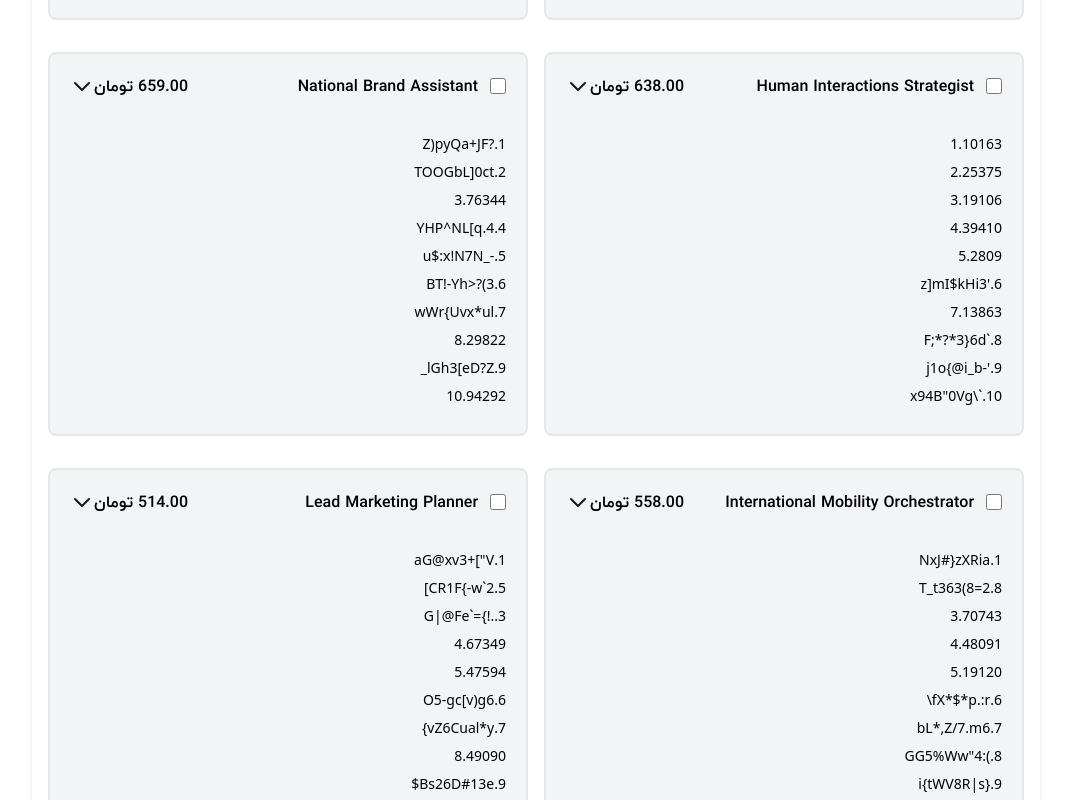
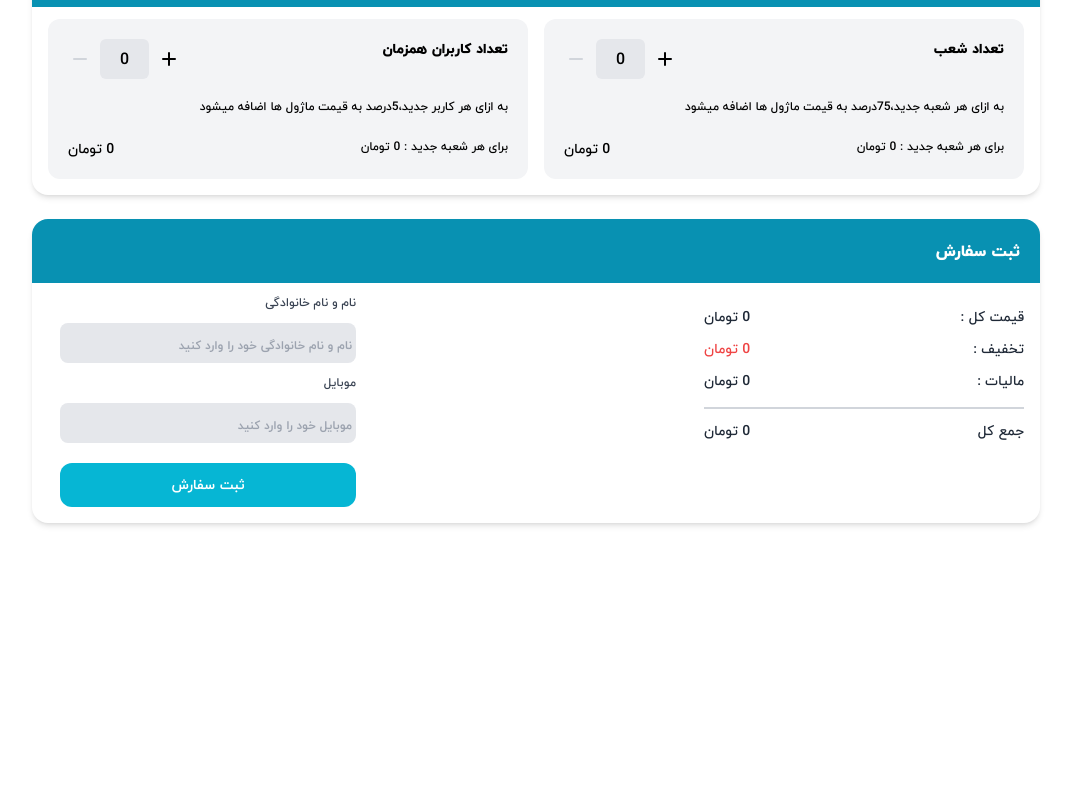
Before and after one commit to side-26/hesabro-app, a Vue app: page / in a window 1280 px wide. Shown: the part 1820-2620 px from the top of the page, without its empty margins (104-1175 px from the left). After the commit the page ends 2367 px from the top, so only its background shows below. Built offline with nearby package versions, Linux system fonts and the light colour scheme; the HTML template or start-up script is replaced by a standard one.

Commit message:
style final-section

```diff
--- a/src/assets/css/general.css
+++ b/src/assets/css/general.css
@@ -22,12 +22,3 @@
         font-family: "IranYecan-extraBold";
         src: url(../fonts/Rounded_Dots/IRANYekanExtraBoldRd.ttf);
     }
-
-@font-face {
-    font-family: "IranYecan-thin";
-    src: url(../fonts/Rounded_Dots/IRANYekanThinRd.ttf);
-}
-
-.width {
-    width: 48%;
-}
--- /dev/null
+++ b/src/components/Bill.component/Bill.component.vue
@@ -0,0 +1,28 @@
+<template lang="">
+    <section class="font-IranYecan-medium text-gray-800 text-sm md:w-4/5 mx-4 md:mx-0 lg:w-2/3">
+        <div class=" my-3 flex justify-between"><span>  قیمت کل : </span><span>{{finalPrice.toFixed()}} تومان</span></div>
+        <div class=" my-3 flex justify-between "><span>  تخفیف : </span><span class="text-red-500">{{Discount.toFixed()}} تومان </span></div>
+        <div class=" my-3 flex justify-between"><span>  مالیات : </span><span>{{Taxes.toFixed()}} تومان</span></div>
+        <div class=" border-t-2 my-4 pt-3 border-gray-300 flex justify-between"><span>جمع کل</span><span>{{totalPrice}} تومان</span></div>
+    </section>
+</template>
+<script>
+export default {
+    name:"Bill",
+    props:["discount","taxes","finalPrice",],
+    computed: {
+        Discount(){
+            return this.discount*this.finalPrice/100
+        },
+        Taxes(){
+            return this.taxes*this.finalPrice/100
+        },
+        totalPrice(){
+           return this.finalPrice-this.Discount+this.Taxes
+        }
+    },
+}
+</script>
+<style lang="">
+
+</style>
--- a/src/components/counter.component/Counter.component.vue
+++ b/src/components/counter.component/Counter.component.vue
@@ -2,9 +2,10 @@
     <div class="flex justify-between self-center">
         <button :disabled="count>10" @click="handleCounter(step)"><svg xmlns="http://www.w3.org/2000/svg" class="h-6 w-6" fill="none" viewBox="0 0 24 24" stroke="currentColor" stroke-width="2">
   <path stroke-linecap="round" stroke-linejoin="round" d="M12 6v6m0 0v6m0-6h6m-6 0H6" />
-</svg></button>
+</svg>
+</button>
 <span class="mx-2 py-2  px-5 rounded-md bg-gray-200 font-IranYecan-bold">{{count}}</span>
-<button :disabled="count===0" :class="{'text-gray-300':count===0}" @click="handleCounter(-step)"><svg xmlns="http://www.w3.org/2000/svg" class="h-6 w-6" fill="none" viewBox="0 0 24 24" stroke="currentColor" stroke-width="2">
+<button :disabled="min===count" :class="{'text-gray-300':'count===min','cursor-no-drop':'count===min'}" @click="handleCounter(-step)"><svg xmlns="http://www.w3.org/2000/svg" class="h-6 w-6" fill="none" viewBox="0 0 24 24" stroke="currentColor" stroke-width="2">
   <path stroke-linecap="round" stroke-linejoin="round" d="M18 12H6" />
 </svg></button>
     </div>
@@ -12,7 +13,7 @@
 <script>
 export default {
     name:"counter",
-    props:["count","step"],
+    props:["count","step","min"],
     methods: {
         handleCounter(step){
             // if(this.count!==0&&step>0)
--- /dev/null
+++ b/src/components/form.component/Input.component/Input.component.vue
@@ -0,0 +1,12 @@
+<template lang="">
+    <div class="flex-col flex mb-3">
+        <label class="font-IranYecan-medium text-xs mb-3 text-gray-700"  >{{title}}</label>
+        <input class="bg-gray-200 py-2 pr-1 rounded-lg placeholder:font-IranYecan-bold placeholder:text-xs " id="input" :type="type" :placeholder="placeHolder">
+    </div>
+</template>
+<script>
+export default {
+    name:"InputCo",
+    props:["title","placeHolder"]
+}
+</script>
--- /dev/null
+++ b/src/components/form.component/form.component.vue
@@ -0,0 +1,24 @@
+<template lang="">
+    <section class="lg:w-2/3 md:w-4/5 w-full  mt-3 md:mt-0  md:mr-auto px-3">
+        <form @submit.prevent="handleSubmit">
+            <slot>
+
+            </slot>
+            <div>
+                <button type="submit" class="rounded-xl font-IranYecan-bold mt-2 text-sm bg-cyan-500 hover:bg-cyan-600 transition-all py-3 text-white w-full">
+                        ثبت سفارش
+                </button>
+            </div>
+        </form>
+    </section>
+</template>
+<script>
+export default {
+    name:"FormCo",
+    methods: {
+        handleSubmit(){
+            alert("submited")
+        }
+    },
+}
+</script>
--- a/src/components/servicesBox.component/servicesBox.component.vue
+++ b/src/components/servicesBox.component/servicesBox.component.vue
@@ -2,19 +2,19 @@
     <div class="bg-gray-100 p-5 rounded-xl mx-4 md:mx-0">
         <div class="flex justify-between sm:items-center mb-5 sm:flex-row flex-col">
             <h6 class="font-IranYecan-extraBold my-3 self-start sm:my-0  text-sm">{{title}}</h6>
-            <Counter @handle-counter="handleCounter" :count="count" :step="1"/>
+            <Counter :min="min" @handle-counter="handleCounter" :count="count" :step="1"/>
         </div>
-        <div class="text-xs font-IranYecan-bold mb-6 ">به ازای هر {{desc}}،{{percent}}درصد به قیمت ماژول ها اضافه میشود</div>
-        <div class="text-xs flex justify-between font-IranYecan-bold"><span>برای هر شعبه جدید : <span>{{price}} تومان</span></span><span>{{finalPrice}} تومان</span></div>
+        <div class="text-xs font-IranYecan-medium mb-6 ">به ازای هر {{desc}}،{{percent}}درصد به قیمت ماژول ها اضافه میشود</div>
+        <div class="text-xs flex justify-between font-IranYecan-medium "><span>برای هر شعبه جدید : <span class="">{{price.toFixed(0)}} تومان</span></span><span class="text-sm font-IranYekan-bold">{{finalPrice.toFixed(0)}} تومان</span></div>
     </div>
 </template>
 <script>
-import Counter from '../counter.component/Counter.component.vue'
+import Counter from '../counter.component/Counter.component.vue';
 export default {
     name:"servicesContainer",
-    props:["percent","title","totalPrice","desc"],
+    props:["percent","title","totalPrice","desc","min","sideServices"],
     components:{
-        Counter
+        Counter,
     },
     data() {
         return {
@@ -26,12 +26,17 @@ export default {
             return this.totalPrice*((+this.percent/100));
         },
         finalPrice(){
-            return this.totalPrice*(this.count*(+this.percent/100))
+            return this.price*this.count;
+        },
+        ff(){
+
+               return this.$emit("handleSidePrice",this.finalPrice);
         }
     },
     methods: {
         handleCounter(step){
-                this.count+=step
+                this.count+=step;
+                console.log(this.finalPrice)
         }
     },
 }
--- a/src/components/tarefehCard.component/tarefehCard.component.vue
+++ b/src/components/tarefehCard.component/tarefehCard.component.vue
@@ -23,7 +23,7 @@ export default {
     data() {
         return {
             checked:false,
-            toggled:false
+            toggled:true
         }
     },
         props:["tarefehInfo"],
--- a/src/pages/Tarefeha.page/Tarefeha.page.vue
+++ b/src/pages/Tarefeha.page/Tarefeha.page.vue
@@ -14,11 +14,18 @@
         </TarefehContainer>
         <TarefehContainer :title="title1" :classes="gap-4">
             <template lang="" v-slot:body>
-
-            <servicesBox  :percent="75" :totalPrice="totalprice" :title="subTitle" :desc="desc"/>
-            <servicesBox :percent="5" :totalPrice="totalprice" :title="subTitle1" :desc="desc1"/>
-
+            <servicesBox @handle-side-price="sidePrice"  :min="1"  :percent="75" :totalPrice="totalprice" :sideServices="sideServices" :title="subTitle" :desc="desc"/>
+            <servicesBox  @handle-side-price="handlesidePrice" :min="5" :percent="5" :totalPrice="totalprice" :sideServices="sideServices" :title="subTitle1" :desc="desc1"/>
             </template>
+        </TarefehContainer>
+        <TarefehContainer :title="title2" :classes="gap-4">
+                <template lang="" v-slot:body>
+                    <Bill :discount="discount" :taxes="taxes" :finalPrice="ff1" :totalPrice="sideServices"/>
+                    <FormCo >
+                        <InputCo :type="text" :title="title3" :placeHolder="placeHolder"/>
+                        <InputCo :type="text" :title="title4" :placeHolder="placeHolder1"/>
+                    </FormCo>
+                </template>
         </TarefehContainer>
     </main>
 </template>
@@ -27,19 +34,30 @@ import NavBar from '../../layout/navBar/NavBar.layout.vue';
 import TarefehContainer from '../../components/tarefehContainer.component/TarefehContainer.component.vue';
 import tarefehCard from '../../components/tarefehCard.component/tarefehCard.component.vue';
 import TotalPriceCon from '../../components/TotalPriceCon.component/TotalPriceCon.component.vue';
-import servicesBox from '../../components/servicesBox.component/servicesBox.component.vue'
+import servicesBox from '../../components/servicesBox.component/servicesBox.component.vue';
+import Bill from '../../components/Bill.component/Bill.component.vue';
+import FormCo from '../../components/form.component/form.component.vue';
+import InputCo from '../../components/form.component/Input.component/Input.component.vue'
 import {data} from '../../config/tarefeh.data';
 export default {
     data() {
         return {
             Data:data,
             totalprice:0,
+            discount:10,
+            taxes:5,
+            sideServices:0,
             title:"تعرفه های حسابرو",
             title1:"امکانات جانبی",
+            title2:"ثبت سفارش",
+            title3:"نام و نام خانوادگی",
+            title4:"موبایل",
             subTitle:"تعداد شعب",
             subTitle1:"تعداد کاربران همزمان",
             desc:"شعبه جدید",
             desc1:"کاربر جدید",
+            placeHolder:"نام و نام خانوادگی خود را وارد کنید",
+            placeHolder1:"موبایل خود را وارد کنید"
         }
     },
     components:{
@@ -47,12 +65,32 @@ export default {
         TarefehContainer,
         tarefehCard,
         TotalPriceCon,
-        servicesBox
+        servicesBox,
+        Bill,
+        FormCo,
+        InputCo
     },
     methods: {
         handleTotalPrice(price){
             this.totalprice+=+price
-            console.log(price)
+            // console.log(price)
+        },
+        handlesidePrice(price){
+            this.sideServices+=+price;
+            console.log(this.sideServices)
+        }
+    },
+    watch: {
+        // sideServices(newVal,oldVal){
+        //     console.log(newVal,oldVal)
+        // }
+    },
+    computed: {
+        finalPrice(){
+            return +(this.totalprice+this.taxes-this.discount)
+        },
+        ff1(){
+           return this.totalprice
         }
     },
 }
--- a/tailwind.config.js
+++ b/tailwind.config.js
@@ -6,10 +6,11 @@ module.exports = {
     theme: {
         extend: {
             fontFamily: {
+                "IranYecan-thin": ["IranYecan-thin"],
+                "IranYecan-medium": ["IranYecan-medium"],
                 "IranYekan-regular": ["IranYecan-regular"],
                 "IranYecan-bold": ["IranYecan-bold"],
                 "IranYecan-extraBold": ["IranYecan-extraBold"],
-                "IranYecan-thin": ["IranYecan-thin"]
             }
         },
 
```
Lines whose indentation alone changed are shown as unchanged.
